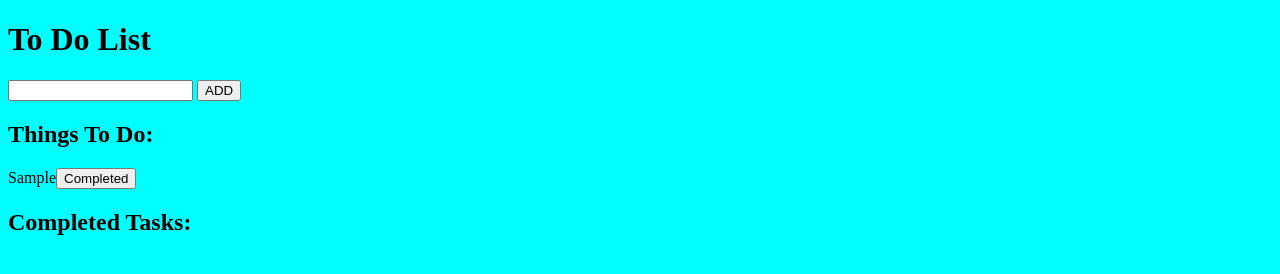
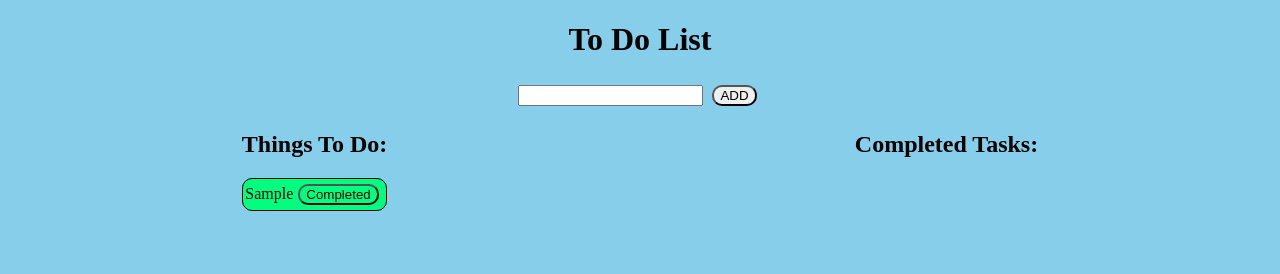
Before and after one commit to mmizrahi93/To-Do-List, a plain HTML site: page index.html in a window 1280 px wide. Both pictures are taken after typing "Sample" into the empty fields and a click on the button "ADD". Drawn offline with Linux system fonts and the light colour scheme.

Commit message:
adding css styling

```diff
--- a/app.js
+++ b/app.js
@@ -3,18 +3,14 @@ const submitButton = document.querySelector('#submit');
 const toDo = document.querySelector('.todo')
 const itemsCompleted = document.querySelector('.completed')
 
-// create elements
-
-
-
-
 const toDoArray = [];
 
 // Displays todo items
 const showList = () => {
-    let itemList = document.createElement('div')
+    const itemList = document.createElement('div')
     // created 'completed' button
-    let completebtn = document.createElement('button')
+    const completebtn = document.createElement('button')
+    completebtn.className = 'complete-button'
     completebtn.innerText = 'Completed'
     completebtn.setAttribute('id', 'lists')
 
@@ -32,7 +28,9 @@ const showList = () => {
         itemsCompleted.append(itemList)
 
         const removeBtn = document.createElement('button')
+        removeBtn.className = 'remove-button'
         removeBtn.innerText = 'Remove'
+        itemList.className = 'done-item'
         itemList.append(removeBtn)
         removeBtn.onclick = () => {
             itemList.remove()
--- a/main.css
+++ b/main.css
@@ -1,3 +1,47 @@
 body{
-    background-color: aqua;
+    background-color: skyblue;
+    text-align: center;
 }
+
+.lists {
+    display: flex;
+    flex-flow: row nowrap;
+    justify-content: space-around;
+}
+
+.todo-item {
+    border: 1px solid black;
+    border-radius: 10px;
+    background-color: springgreen;
+}
+
+.todo-item:hover{
+    border: 2px solid black;
+}
+
+.done-item{
+    border: 1px solid black;
+    border-radius: 10px;
+    background-color: rgb(247, 152, 152);
+}
+
+.done-item:hover{
+    border: 2px solid black;
+}
+
+.complete-button{
+    background-color: springgreen;
+}
+
+.remove-button{
+    background-color: rgb(247, 152, 152);
+}
+
+button {
+    border-radius: 10px;
+    margin: 5px;
+}
+
+button:hover{
+    box-shadow: 2px 0 2px 0 black;
+}
```
